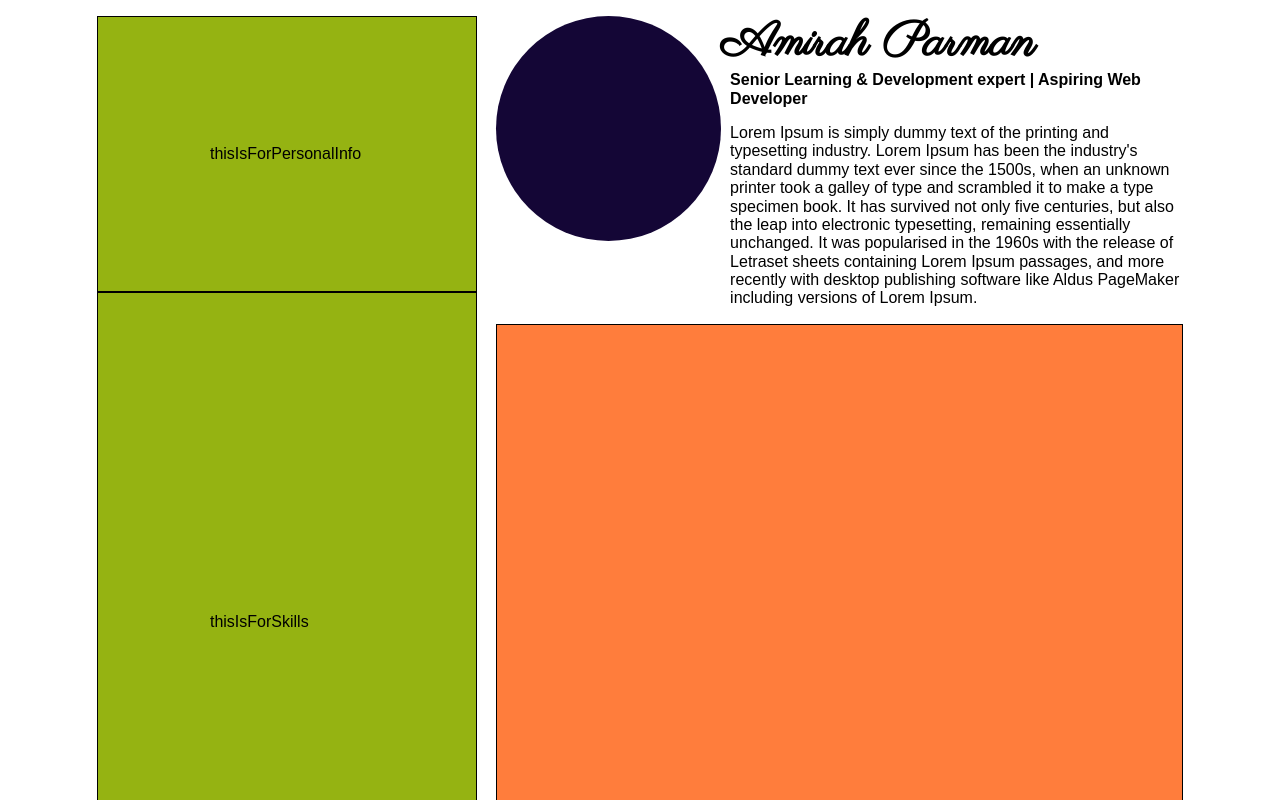
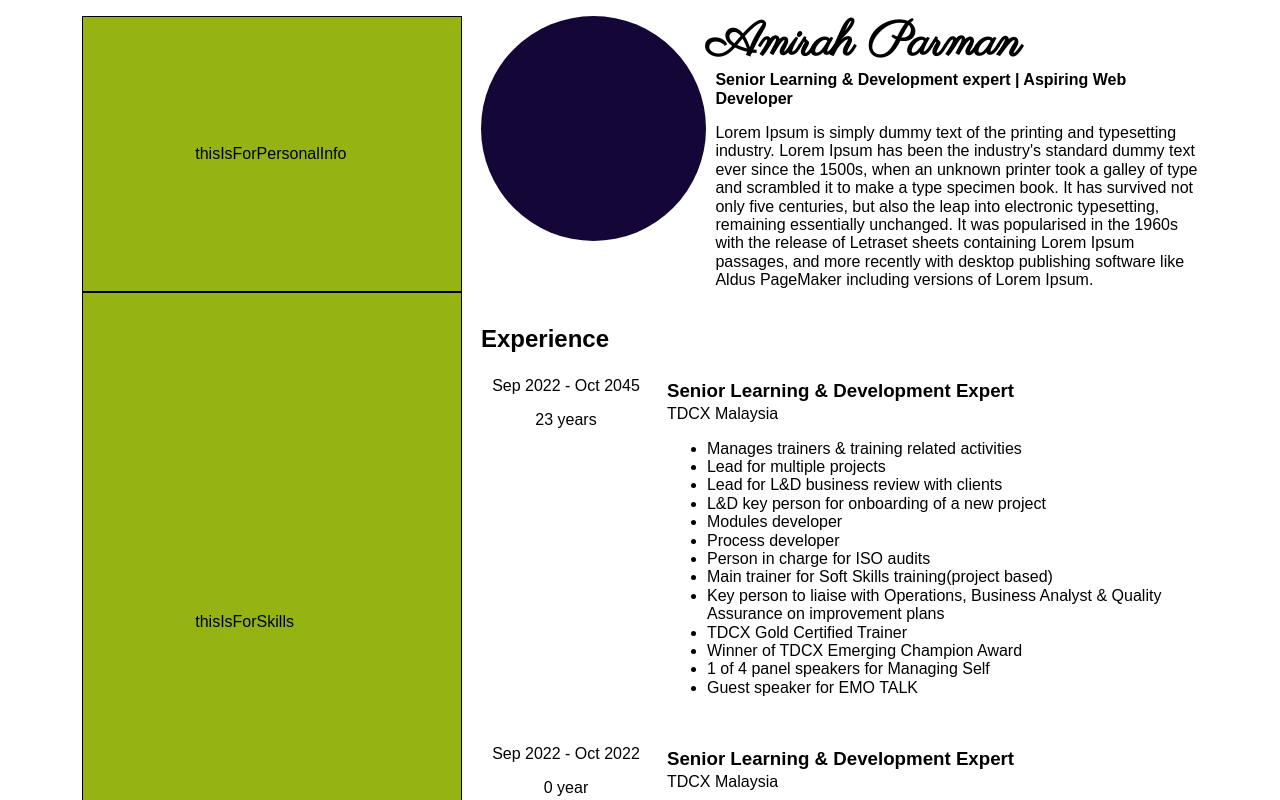
Before and after one commit to AmirahParman/AmirahParman.github.io, an Angular app: page / in a window 1280 px wide. Shown: the top 800 px of the page. Built offline with nearby package versions, Linux system fonts and the light colour scheme; a web font is replaced by a local one.

Commit message:
Added Experience (WIP)

```diff
--- a/src/app/app.component.html
+++ b/src/app/app.component.html
@@ -16,13 +16,13 @@
         </div>
     </div>
 
-    <div class="right-olumn">
+    <div class="right-column">
         <div class="about-me">
             <app-about-me></app-about-me>
         </div>
 
         <div class="experience">
-            thisIsForExperience
+            <app-experiences></app-experiences>
         </div>
 
         <div class="education">
--- a/src/app/app.component.scss
+++ b/src/app/app.component.scss
@@ -1,11 +1,15 @@
 .container {
     display: flex;
     justify-content: center;
-    width: 80%;
+    width: 70%;
 }
 
 .left-column {
        margin-right: 0.5cm;
+}
+
+.right-column{
+    width: 80%;
 }
 
 .personal-info {
@@ -32,13 +36,6 @@
     border: 1px solid black;
 }
 
-
-.experience {
-    background-color: rgb(255, 125, 60);
-    padding: 40rem 17rem;
-    border: 1px solid black;
-}
-
 .education {
     background-color: rgb(255, 125, 60);
     padding: 10rem 7rem;
--- a/src/app/app.module.ts
+++ b/src/app/app.module.ts
@@ -4,11 +4,13 @@ import { BrowserModule } from '@angular/platform-browser';
 import { AppRoutingModule } from './app-routing.module';
 import { AppComponent } from './app.component';
 import { AboutMeComponent } from './components/about-me/about-me.component';
+import { ExperiencesComponent } from './components/experiences/experiences.component';
 
 @NgModule({
   declarations: [
     AppComponent,
-    AboutMeComponent
+    AboutMeComponent,
+    ExperiencesComponent
   ],
   imports: [
     BrowserModule,
--- /dev/null
+++ b/src/app/components/experiences/experiences.component.html
@@ -0,0 +1,18 @@
+<div>
+    <h2 class="section-title">Experience</h2>
+<div class="container" *ngFor="let data of datas">
+    <div  class="year-of-working">
+        <p class="leftColumn">{{data.fromDate | date:'MMM y'}} - {{data.toDate | date:'MMM y'}}</p>
+        <span>{{data.calculatedYears()}} </span>
+    </div>
+    <div class="right-column">
+        <h3>{{data.positionHeld}}</h3>
+        <span>{{data.company}}</span>
+        <ul>
+            <li *ngFor="let responsibility of data.responsibilities">
+                {{responsibility}}
+            </li>
+        </ul>
+    </div>
+</div>
+</div>
--- /dev/null
+++ b/src/app/components/experiences/experiences.component.scss
@@ -0,0 +1,23 @@
+.container {
+    display: flex;
+
+}
+
+.right-column {
+    padding: 0.5rem;
+    width: max-content;
+    padding-left: 1rem;
+}
+
+.leftColumn{
+    padding-top: 0.5rem;
+    width: 170px;
+}
+
+h3 {
+    margin-bottom: 4px;
+}
+
+.year-of-working{
+    text-align: center;
+}
--- /dev/null
+++ b/src/app/components/experiences/experiences.component.ts
@@ -0,0 +1,21 @@
+import { Component, OnInit } from '@angular/core';
+import { Experience } from 'src/app/models/resume';
+
+@Component({
+  selector: 'app-experiences',
+  templateUrl: './experiences.component.html',
+  styleUrls: ['./experiences.component.scss']
+})
+export class ExperiencesComponent implements OnInit {
+  datas: Experience[] = [];
+
+  ngOnInit(): void {
+    this.datas = [
+      new Experience('2022-09-01', '2045-10-01', 'Senior Learning & Development Expert', 'TDCX Malaysia', ['Manages trainers & training related activities', 'Lead for multiple projects', 'Lead for L&D business review with clients', 'L&D key person for onboarding of a new project', 'Modules developer', 'Process developer', 'Person in charge for ISO audits', 'Main trainer for Soft Skills training(project based)', 'Key person to liaise with Operations, Business Analyst & Quality Assurance on improvement plans', 'TDCX Gold Certified Trainer', 'Winner of TDCX Emerging Champion Award', '1 of 4 panel speakers for Managing Self', 'Guest speaker for EMO TALK']),
+      new Experience('2022-09-01', '2022-10-01', 'Senior Learning & Development Expert', 'TDCX Malaysia', ['Manages trainers & training related activities', 'Lead for multiple projects', 'Lead for L&D business review with clients', 'L&D key person for onboarding of a new project', 'Modules developer', 'Process developer', 'Person in charge for ISO audits', 'Main trainer for Soft Skills training(project based)', 'Key person to liaise with Operations, Business Analyst & Quality Assurance on improvement plans', 'TDCX Gold Certified Trainer', 'Winner of TDCX Emerging Champion Award', '1 of 4 panel speakers for Managing Self', 'Guest speaker for EMO TALK']),
+      new Experience('2022-09-01', '2045-10-01', 'Senior Learning & Development Expert', 'TDCX Malaysia', ['Manages trainers & training related activities', 'Lead for multiple projects', 'Lead for L&D business review with clients', 'L&D key person for onboarding of a new project', 'Modules developer', 'Process developer', 'Person in charge for ISO audits', 'Main trainer for Soft Skills training(project based)', 'Key person to liaise with Operations, Business Analyst & Quality Assurance on improvement plans', 'TDCX Gold Certified Trainer', 'Winner of TDCX Emerging Champion Award', '1 of 4 panel speakers for Managing Self', 'Guest speaker for EMO TALK']),
+      new Experience('2022-09-01', '2045-10-01', 'Senior Learning & Development Expert', 'TDCX Malaysia', ['Manages trainers & training related activities', 'Lead for multiple projects', 'Lead for L&D business review with clients', 'L&D key person for onboarding of a new project', 'Modules developer', 'Process developer', 'Person in charge for ISO audits', 'Main trainer for Soft Skills training(project based)', 'Key person to liaise with Operations, Business Analyst & Quality Assurance on improvement plans', 'TDCX Gold Certified Trainer', 'Winner of TDCX Emerging Champion Award', '1 of 4 panel speakers for Managing Self', 'Guest speaker for EMO TALK']),
+      new Experience('2022-09-01', '2045-10-01', 'Senior Learning & Development Expert', 'TDCX Malaysia', ['Manages trainers & training related activities', 'Lead for multiple projects', 'Lead for L&D business review with clients', 'L&D key person for onboarding of a new project', 'Modules developer', 'Process developer', 'Person in charge for ISO audits', 'Main trainer for Soft Skills training(project based)', 'Key person to liaise with Operations, Business Analyst & Quality Assurance on improvement plans', 'TDCX Gold Certified Trainer', 'Winner of TDCX Emerging Champion Award', '1 of 4 panel speakers for Managing Self', 'Guest speaker for EMO TALK']),
+    ]
+  }
+}
--- /dev/null
+++ b/src/app/models/resume.ts
@@ -0,0 +1,28 @@
+export class Experience {
+    fromDate: Date;
+    toDate: Date;
+    positionHeld: string;
+    company: string;
+    responsibilities: string[];
+
+    constructor(fromDate: string, toDate: string, positionHeld: string, company: string, responsibilities: string[]) {
+        this.fromDate = new Date(fromDate);;
+        this.toDate = new Date(toDate);;
+        this.positionHeld = positionHeld;
+        this.company = company;
+        this.responsibilities = responsibilities;
+    }
+
+    //include month's method
+    calculatedYears(): string {
+        var diff = (this.toDate.getTime() - this.fromDate.getTime()) / 1000;
+        diff /= (60 * 60 * 24);
+        let yearsOfWorking = Math.abs(Math.round(diff / 365.25));
+
+        if (yearsOfWorking > 1) {
+            return yearsOfWorking + ' years';
+        }
+        else
+            return yearsOfWorking + ' year';
+    }
+}
--- a/src/styles.scss
+++ b/src/styles.scss
@@ -14,3 +14,7 @@ app-root {
     display: flex;
     justify-content: center;
 }
+
+h2.section-title {
+    margin-bottom: 0;
+}
```
